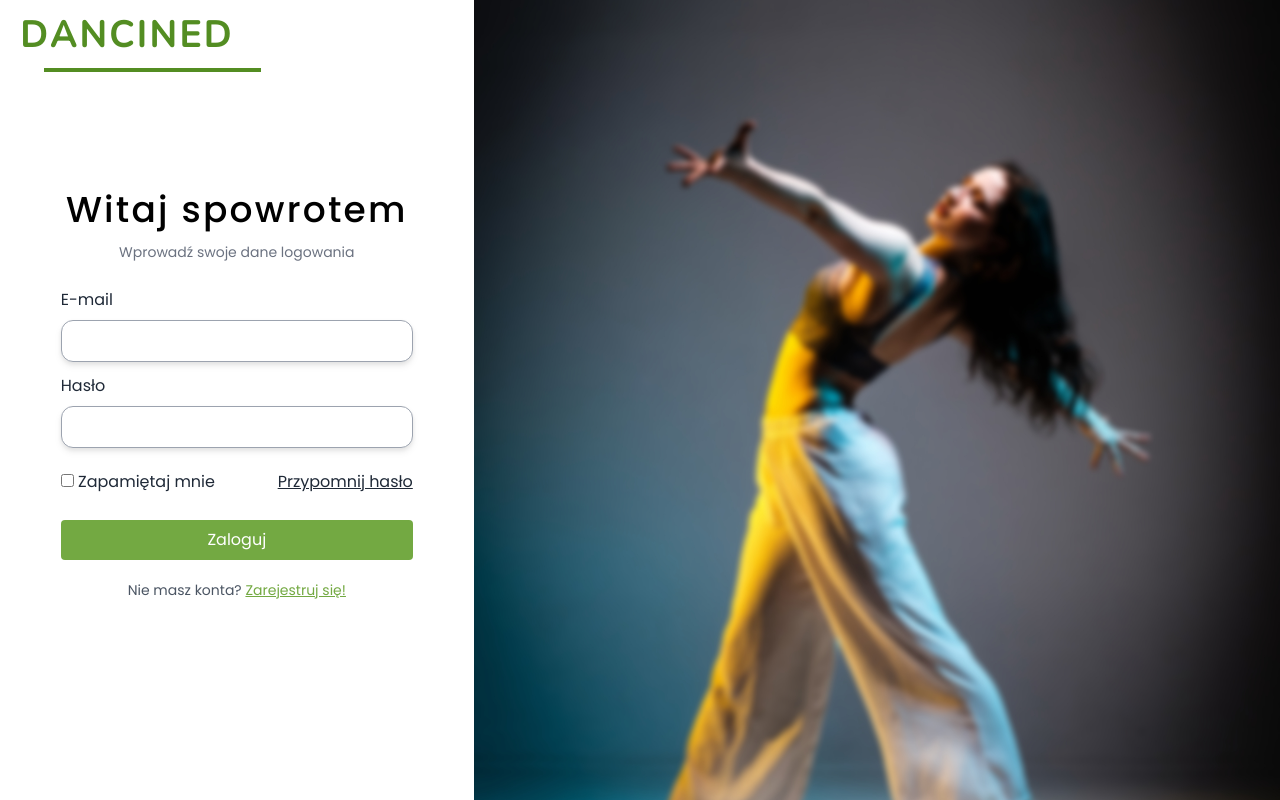
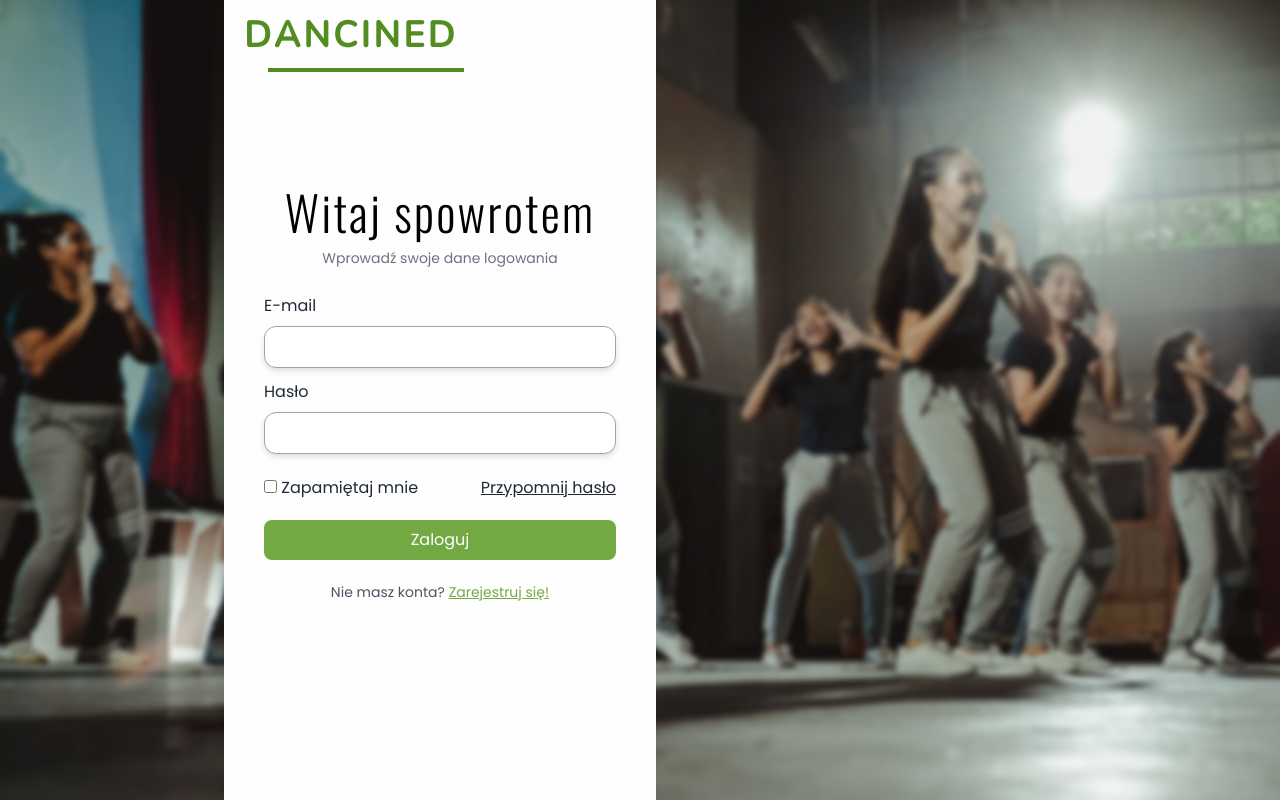
Before and after one commit to MichalSzczepanskii/dancined-front, an Angular app: page / in a window 1280 px wide. Built offline with nearby package versions, Linux system fonts and the light colour scheme.

Commit message:
change login design

```diff
--- a/src/app/layouts/guest/sign-in/sign-in.component.html
+++ b/src/app/layouts/guest/sign-in/sign-in.component.html
@@ -5,7 +5,7 @@
   <div class="container">
     <form>
       <div class="mb-5">
-        <div class="text-center"><h1 class="text-4xl font-medium">Witaj spowrotem</h1></div>
+        <div class="text-center"><h1 class="text-5xl font-medium">Witaj spowrotem</h1></div>
         <p class="mt-3 text-sm text-center text-gray-500">Wprowadź swoje dane logowania
       </div>
       <div class="input-field">
@@ -20,7 +20,7 @@
         <label class="text-gray-800"><input type="checkbox"/> Zapamiętaj mnie</label>
         <div><a href="#" class="text-gray-800 hover:text-main-light underline">Przypomnij hasło</a></div>
       </div>
-      <div class="py-2.5">
+      <div class="py-1 mb-2">
         <button class="btn btn-primary w-full">Zaloguj</button>
       </div>
       <div class="text-sm text-gray-600 text-center py-2.5">
--- a/src/app/layouts/guest/sign-in/sign-in.component.scss
+++ b/src/app/layouts/guest/sign-in/sign-in.component.scss
@@ -1,13 +1,16 @@
-@import url('https://fonts.googleapis.com/css2?family=Nunito:wght@500&display=swap');
+@import url('https://fonts.googleapis.com/css2?family=Nunito:wght@500&family=Oswald:wght@300&display=swap');
 :host {
   display: flex;
   flex-direction: row;
+  justify-content: start;
   min-height: 100vh;
+  background-image: url('/assets/img/sign-in.jpg');
+  background-size: cover;
+  background-position: center center;
   > div:nth-child(1) {
-    flex: 1;
-  }
-  > div:nth-child(2) {
-    width: 63%
+    @apply w-full sm:w-1/2 xl:w-1/3 xl:mx-56 min-w-min sm:px-10;
+    background-color: #FEFEFE;
+    transition: all 0.5s;
   }
   .container {
     width: 50%;
@@ -15,6 +18,7 @@
     min-width: 22rem;
     form h1 {
       letter-spacing: 0.14rem;
+      font-family: 'Oswald';
     }
   }
   .logo {
@@ -24,9 +28,6 @@
   }
 
   .right-pane {
-    background-image: url('/assets/img/sign-in.jpg');
-    background-size: cover;
-    background-position: center center;
   }
   .input-field {
     @apply py-1.5 flex flex-col gap-y-2 text-gray-800;
--- a/src/styles.scss
+++ b/src/styles.scss
@@ -7,7 +7,7 @@ body {
 }
 
 .btn {
-  @apply py-2 px-6 rounded;
+  @apply py-2 px-6 rounded-lg;
 }
 .btn-primary {
   @apply bg-main text-white hover:bg-main-dark
```
Also changed, not shown: src/assets/img/sign-in.jpg.
